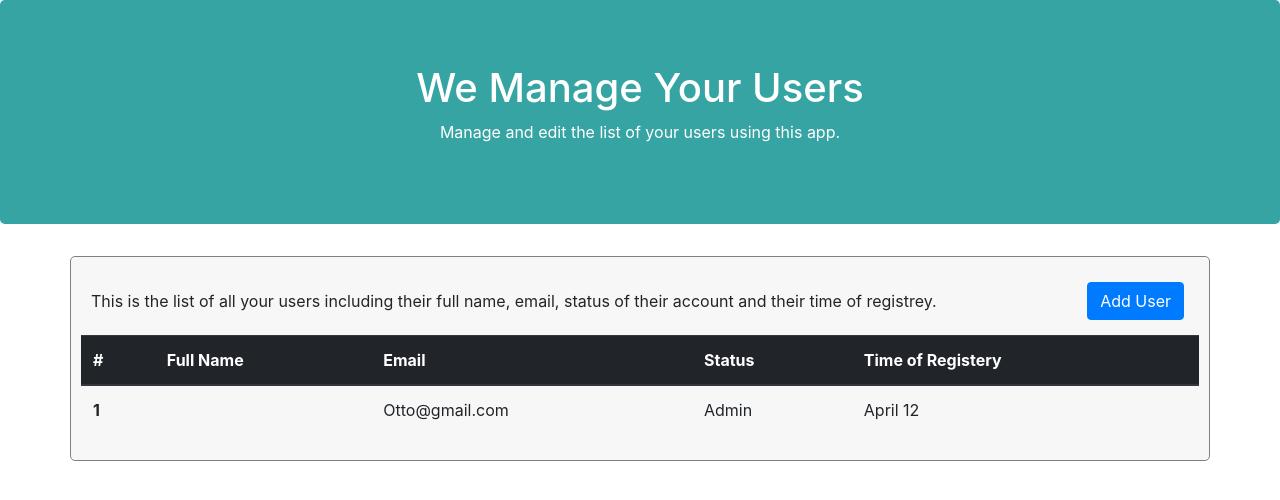
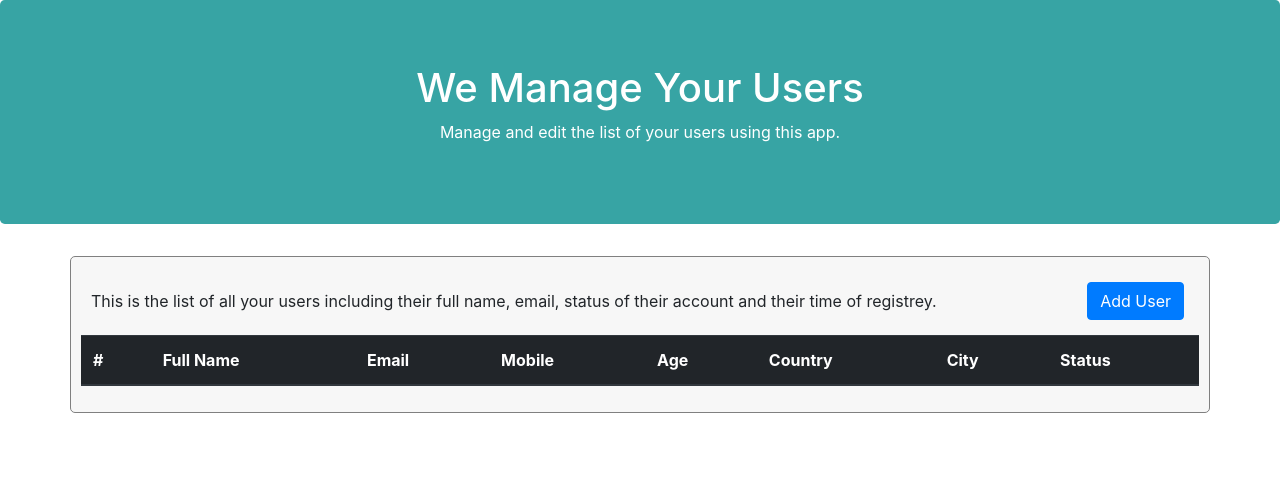
Before and after one commit to Vahid-Bidarviand/user-list-app, a React (Create React App) app: page / in a window 1280 px wide. Shown: the top 500 px of the page. Built offline with nearby package versions, Linux system fonts and the light colour scheme.

Commit message:
getting and showing data from local storage

```diff
--- a/src/Components/UserTable.js
+++ b/src/Components/UserTable.js
@@ -2,17 +2,18 @@ import React, { Component } from "react";
 import { Col, Row } from "reactstrap";
 
 class UserList extends Component {
-  state = {
-    items: [
-      {
-        id: 1,
-        fullName: "Study SSS",
-        email: "test@gmail.com",
-        status: "admin",
-        time: "April 10, 2022",
-      },
-    ],
-  };
+  constructor(props) {
+    super(props);
+    this.state = {
+      items: [],
+    };
+  }
+  componentDidMount() {
+    let getUserList = JSON.parse(localStorage.getItem("userList"));
+    this.setState({
+      items: getUserList,
+    });
+  }
   render() {
     return (
       <div>
@@ -21,6 +22,7 @@ class UserList extends Component {
             <div className="content-box">
               <Row className="table-header">
                 <Col xs="10">
+                  {console.log("ss", this.state.items)}
                   <span>
                     This is the list of all your users including their full
                     name, email, status of their account and their time of
@@ -44,18 +46,31 @@ class UserList extends Component {
                     <th scope="col">#</th>
                     <th scope="col">Full Name</th>
                     <th scope="col">Email</th>
+                    <th scope="col">Mobile</th>
+                    <th scope="col">Age</th>
+                    <th scope="col">Country</th>
+                    <th scope="col">City</th>
                     <th scope="col">Status</th>
-                    <th scope="col">Time of Registery</th>
                   </tr>
                 </thead>
                 <tbody>
-                  <tr>
-                    <th scope="row">1</th>
-                    <td>{this.state.items.fullName}</td>
-                    <td>Otto@gmail.com</td>
-                    <td>Admin</td>
-                    <td>April 12</td>
-                  </tr>
+                  {this.state.items &&
+                    this.state.items.length > 0 &&
+                    this.state.items.map((user, index) => {
+                      // console.log("ss", user);
+                      return (
+                        <tr key={index}>
+                          <th scope="row">{index + 1}</th>
+                          <td>{user.fullName}</td>
+                          <td>{user.email}</td>
+                          <td>{user.mobile}</td>
+                          <td>{user.age}</td>
+                          <td>{user.country}</td>
+                          <td>{user.city}</td>
+                          <td>{user.status}</td>
+                        </tr>
+                      );
+                    })}
                 </tbody>
               </table>
             </div>
```
